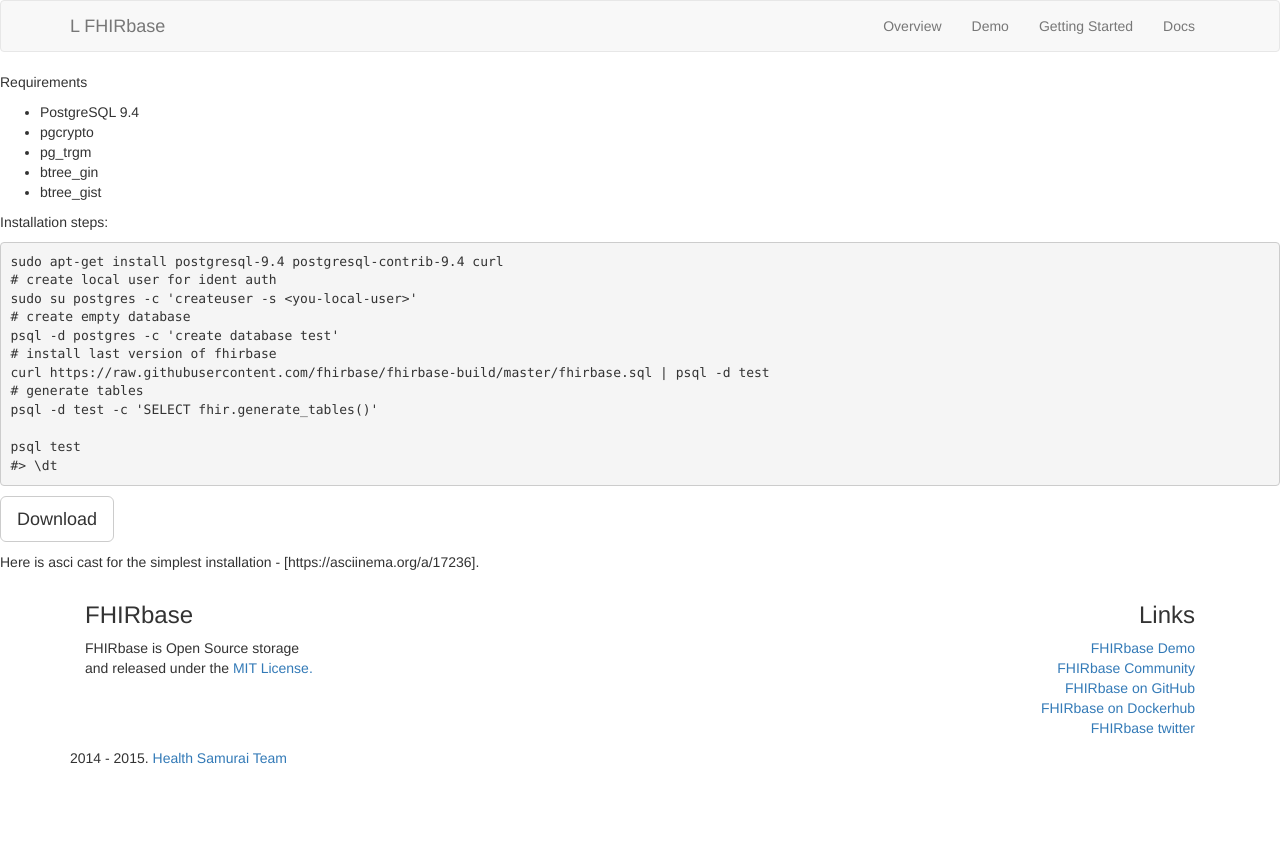
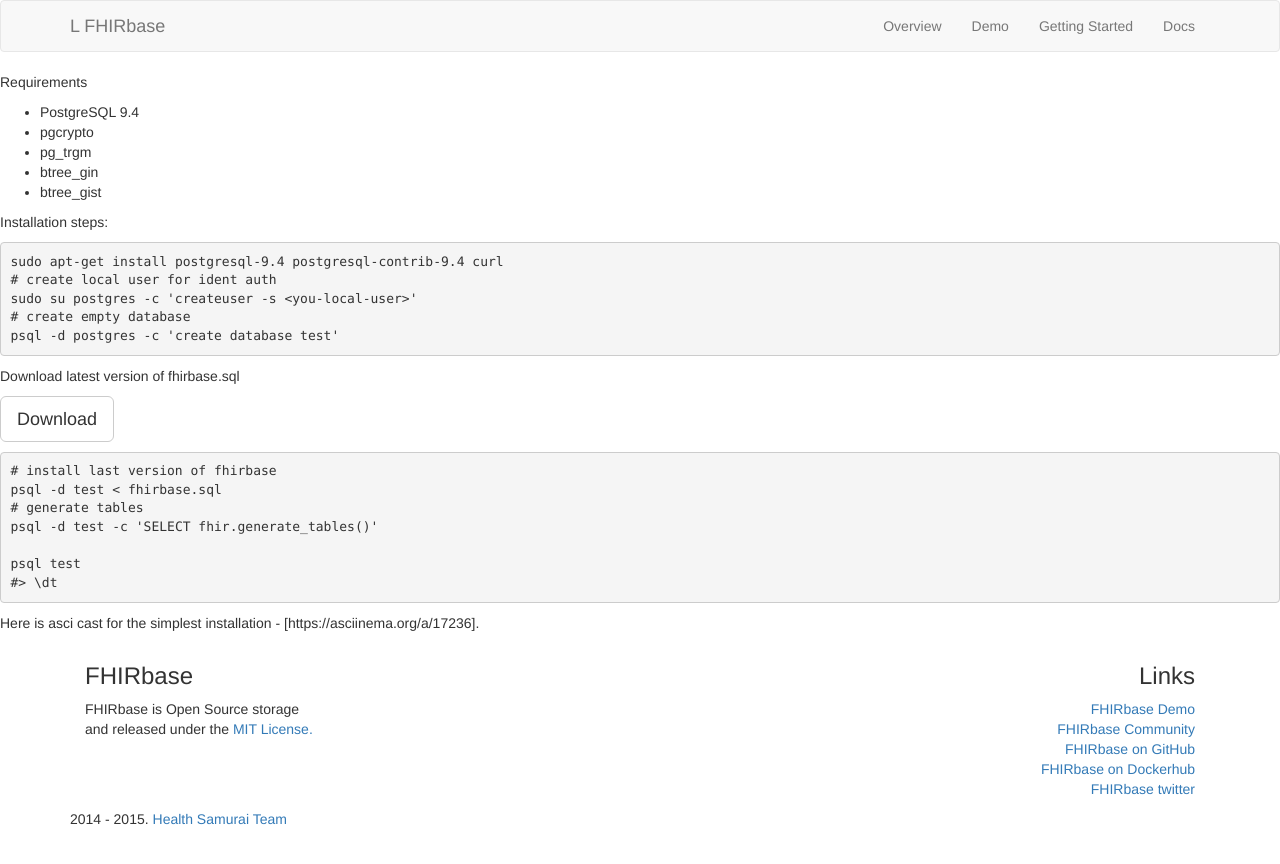
Before and after one commit to fhirbase/fhirbase.github.io, a Jekyll site: the page built from _instructions/local.md, in a window 1280 px wide. Shown: the top 864 px of the page. Built offline with Jekyll 4.4.1, drawn with Linux system fonts in a browser that asks for light colours; nearby versions of some CDN libraries; library files that are not in the unit come from our copies; Markdown is read by kramdown in place of the engine named in the settings; comment, search, counter and statistics services are not loaded.

Commit message:
add download button

````diff
--- a/_instructions/local.md
+++ b/_instructions/local.md
@@ -21,15 +21,22 @@
 sudo su postgres -c 'createuser -s <you-local-user>'
 # create empty database
 psql -d postgres -c 'create database test'
+```
+
+Download latest version of fhirbase.sql
+
+<a href="#" class="btn btn-default btn-lg" id="download">Download</a>
+
+```bash
 # install last version of fhirbase
-curl https://raw.githubusercontent.com/fhirbase/fhirbase-build/master/fhirbase.sql | psql -d test
+psql -d test < fhirbase.sql
 # generate tables
 psql -d test -c 'SELECT fhir.generate_tables()'
 
 psql test
 #> \dt
 ```
-<a href="#" class="btn btn-default btn-lg" id="download">Download</a>
+
 
 
 Here is asci cast for the simplest installation - [https://asciinema.org/a/17236].
--- a/_layouts/default.html
+++ b/_layouts/default.html
@@ -108,6 +108,7 @@
     $('#download').on('click', function() {
       console.log('download');
       ga('send', 'event', 'download', 'click', 'download-sql');
+      window.open('https://raw.githubusercontent.com/fhirbase/fhirbase-build/master/fhirbase.sql');
     });
   </script>
 
````
